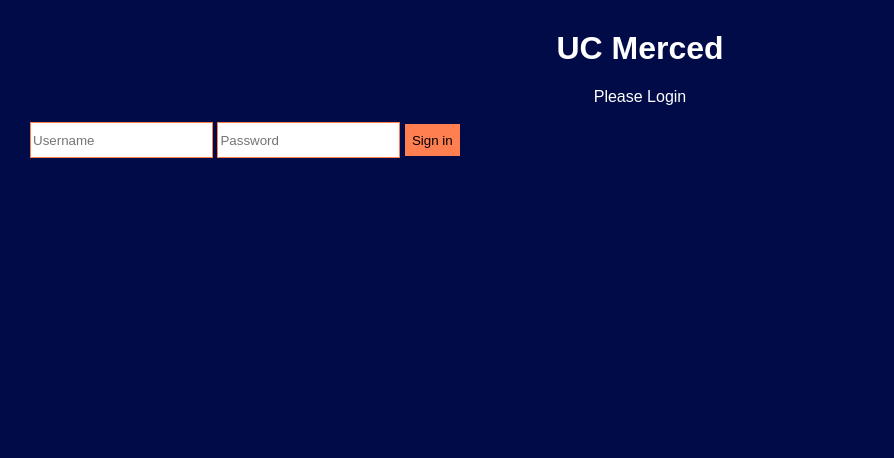
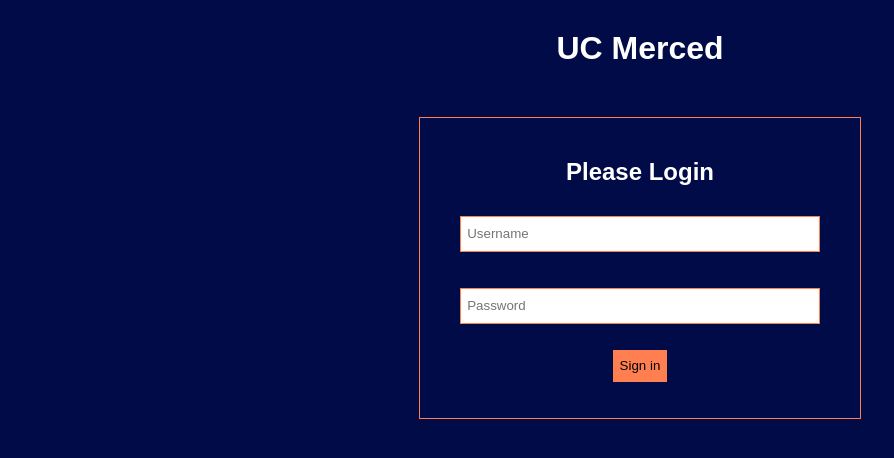
Before and after one commit to Siphonz/CSE108-Lab-6, a Flask app: page / in a window 1280 px wide. Shown: the top 458 px of the page, without its empty margins (0-894 px from the left). Run offline with Flask 3, Linux system fonts and the light colour scheme.

Commit message:
Small changes to login(index) and instructor pages. Deleted and recreated database(Should still be the same as most recent commit before this)

```diff
--- a/static/myStyle.css
+++ b/static/myStyle.css
@@ -48,10 +48,11 @@
     display: flex;
     align-items: center;
     justify-content: space-evenly;
+    margin: 16px;
 }
 
-.center {
-    display:flex;
+.loginBox {
+    display:flexbox;
     align-items: center;
     margin: 0 auto;
     margin-top: 32px;
--- a/static/script.js
+++ b/static/script.js
@@ -49,7 +49,7 @@
     let btnState = document.getElementById("exitBtn");  // Set Logout Button
     btnState.innerHTML = `
         <button onclick="logout()">
-            Log Out
+            Sign Out
         </button>
     `;
     let table = document.getElementById("tableDisplay");
--- a/templates/index.html
+++ b/templates/index.html
@@ -8,14 +8,15 @@
 
         <h1 class="rowAlign">UC Merced</h1>
 
-        <p class="loginMessage">Please Login</p>
+        <div class="loginBox">
+            <h2 class="loginMessage">Please Login</h2>
 
-        <div>
-            <input id="usernameInput" placeholder="Username">
+            <div class="rowAlign"><input id="usernameInput" placeholder="Username"></div>
 
-            <input id="pwdInput" type="password" placeholder="Password">
 
-            <button onclick="login()">Sign in</button>
+            <div class="rowAlign"><input id="pwdInput" type="password" placeholder="Password"></div>
+
+            <div class="rowAlign"><button onclick="login()">Sign in</button></div>
         </div>
 
         <script src="{{ url_for('static', filename='script.js') }}"></script>
--- a/templates/instructor.html
+++ b/templates/instructor.html
@@ -5,7 +5,7 @@
         <link rel="stylesheet" href="{{ url_for('static', filename='myStyle.css') }}">
     </head>
     <body>
-        <h1>Instructor Dashboard</h1>
+        <h1 class="rowAlign">Instructor Dashboard</h1>
 
         <div id="exitBtn"></div>
 
```
Also changed, not shown: instance/grades.db.
